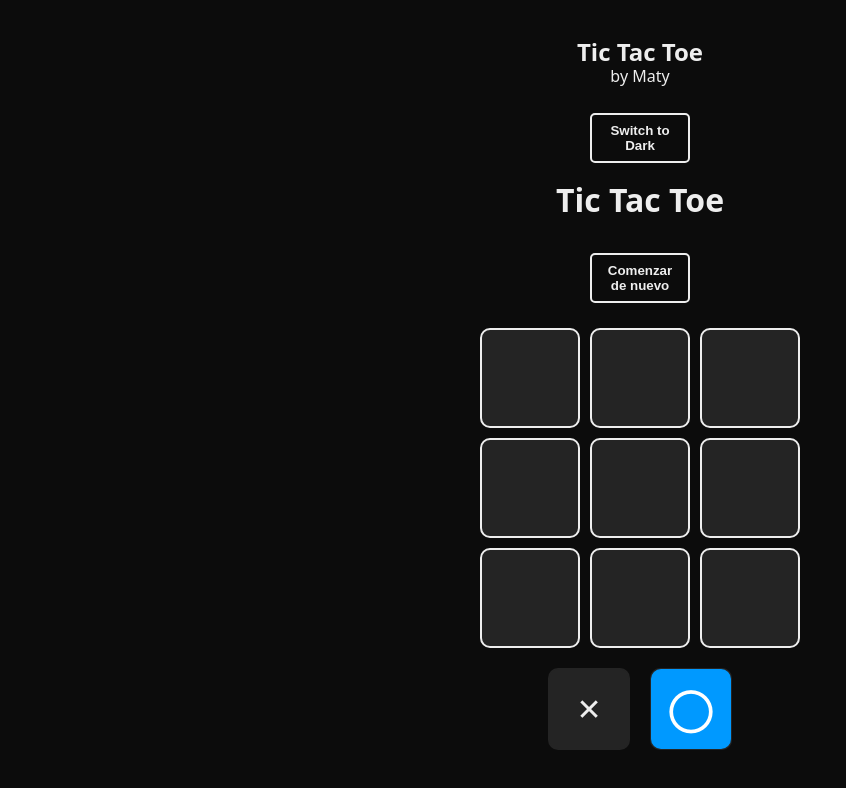
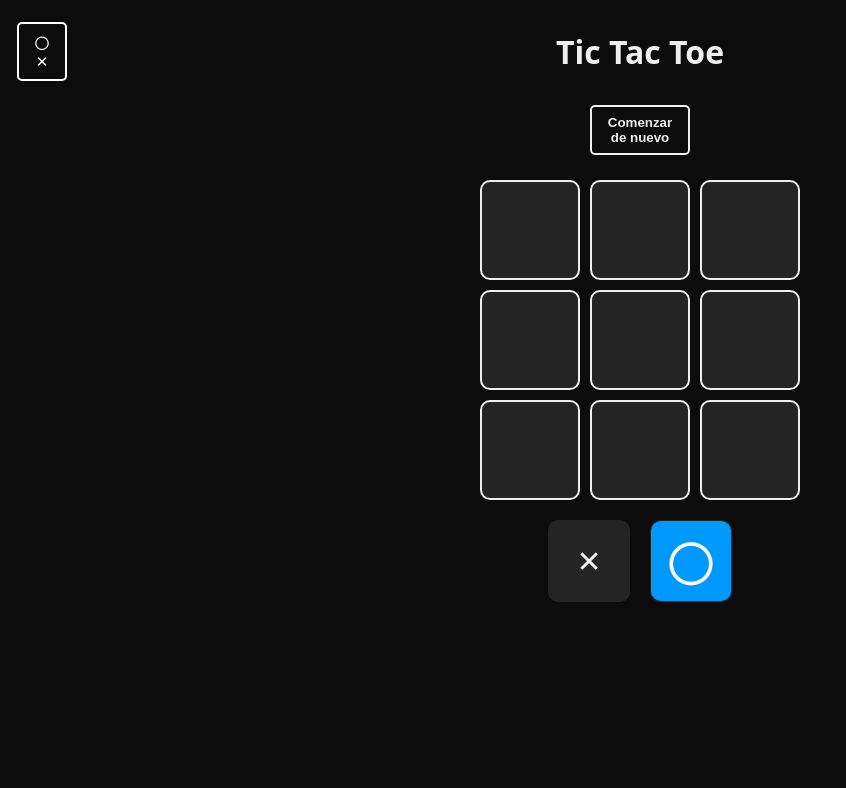
Before and after one commit to Maty910/TicTacToe-React, a React (Vite) app: page / in a window 1280 px wide. Shown: the top 788 px of the page, without its empty margins (0-846 px from the left). Built offline with nearby package versions, Linux system fonts and the light colour scheme.

Commit message:
feat: read description
feat: new styles in the whole page.
feat: menu/aside button and styles

```diff
--- a/src/App.jsx
+++ b/src/App.jsx
@@ -5,7 +5,7 @@ import { Square } from "./components/Square.jsx"
 import { TURNS} from "./const.js"
 import { checkWinnerFrom, checkEndGame } from "./logic/board.js"
 import { WinnerModal } from "./components/WinnerModal.jsx"
-import { ColorMode } from "./components/Aside.jsx"
+import { Aside } from "./components/Aside.jsx"
 import { saveGameToStorage, resetGameStorage } from "./logic/Storage/index.js"
 
 function App() {
@@ -61,9 +61,9 @@ function App() {
 
   return (
     <main className="board">
-    <ColorMode>
-      <h1>dddddddddhola</h1>
-    </ColorMode>
+    <Aside>
+
+    </Aside>
       <h1>Tic Tac Toe</h1>
       <button className="resetGameButton" onClick={resetGame}>Comenzar de nuevo</button>
       <section className="game">
--- a/src/components/Aside.jsx
+++ b/src/components/Aside.jsx
@@ -3,38 +3,62 @@ import { useEffect } from "react"
 
 import './../index.css'
 
-export function ColorMode () {
+export function Aside () {
     const Mode = {
         Dark:'Dark',
         Light:'Light'
     }
 
+    const Languages = {
+        English:'enlang',
+        Español:'eslang'
+    }
+
     const [mode, setMode] = useState(Mode.Dark)
+    const [language, setLanguage] = useState(Languages.English)
 
-    const modeText = mode === Mode.Dark ? 'Switch to Dark' : 'Swith to Light'
-    const modeStyles = mode === Mode.Dark ? 'darkmode' : 'lightmode'
+    const modeText = mode === Mode.Dark ? 'Switch to Light' : 'Swith to Dark'
+    const modeStyles = mode === Mode.Dark ? 'darkmode' : 'lightmode' /*Clase CSS */
 
+    const languageText = language === Languages.English ? 'Switch to ES' : 'Switch to EN'
+
+    const changeLanguage = () => {
+        setLanguage(prevLanguage =>
+            prevLanguage === Languages.English ? Languages.Español : Languages.English
+        );
+    };
 
     const changeMode = () => {
-        if (mode === Mode.Dark) {
-            setMode(Mode.Light)
-        } else {
-            setMode(Mode.Dark)
-        }
-    }
+        setMode(prevMode =>
+            prevMode === Mode.Dark ? Mode.Light : Mode.Dark
+        );
+    };
 
     useEffect(() => {
         document.body.className = modeStyles
     }), [modeStyles]
 
 
+    const content = {
+        title: language === Languages.English ? 'Tic Tac Toe' : 'Ta Te Tí',
+        author: language === Languages.English ? 'by Maty' : 'por Maty'
+    };
+
+    const [isOpen, setIsOpen] = useState(false);
+
+    const toggleMenu = () => {
+        setIsOpen(!isOpen);
+    };
+
     return (
-        <aside>
-            <h2>
-                Tic Tac Toe
-            </h2>
-            <p>by Maty</p>
-            <button className={modeStyles} onClick={changeMode}>{modeText}</button>
-        </aside>
+        <>
+            <button  className={`menu-toggle ${isOpen ? 'open' : ''}`} onClick={toggleMenu}>〇✕</button> {/* Botón para abrir/cerrar el menú */}
+            <aside className={isOpen ? 'open' : ''}>
+                <h2>{content.title}</h2>
+                <p>{content.author}</p>
+                <button className={modeStyles} onClick={changeMode}>{modeText}</button>
+                <button className={modeStyles} onClick={changeLanguage}>{languageText}</button>
+            </aside>
+        </>
     )
 }
--- a/src/index.css
+++ b/src/index.css
@@ -1,5 +1,3 @@
-
-
 :root {
   font-family: system-ui, -apple-system, BlinkMacSystemFont, 'Segoe UI', Roboto, Oxygen, Ubuntu, Cantarell, 'Open Sans', 'Helvetica Neue', sans-serif;
   font-size: 16px;
@@ -7,8 +5,6 @@
   font-weight: 400;
 
   color-scheme: light dark;
-  color: #ffffffde;
-  background-color: var(black);
 
   font-synthesis: none;
   text-rendering: optimizeLegibility;
@@ -17,8 +13,10 @@
   -webkit-text-size-adjust: 100%;
 
   /* lightmode */
-  --cream: #eee;
-  --aquagreen: #7de3cb;
+  --cream: #cdce90;
+  --blue:#178ec1 ;
+  --aquagreen: #0ad4a5;
+  --text-color: #292921;
 
   /* darkmode */
   --black: #0c0c0c;
@@ -183,7 +181,6 @@ body {
   margin: 0;
 }
 
-
 .board .turn .turnButton {
   margin: 5px 10px;
   padding: 1px;
@@ -221,7 +218,7 @@ body {
   border-radius: 10px;
 }
 
-.turn .turnButtontton:hover::before {
+.turn .turnButton:hover::before {
   filter: blur(1.5rem);
   opacity: .5;
   /* animation: 3s spin linear infinite; */
@@ -236,9 +233,6 @@ body {
     --angle: 360deg;
   }
 }
-
-
-
 
 .winner {
   position: absolute;
@@ -276,29 +270,106 @@ body {
 .darkmode {
   background-color: #0c0c0c;
   color: #eee;
-  transition: all .5s ease;
+  transition: .5s ease-in-out;
 }
 
 .lightmode, .lightmode button,.lightmode .board h1, .lightmode .turnButton {
   background-color: var(--cream);
   color: var(--black);
-  border-color: var(--black);
-  transition: all .5s ease-out;
+  border-color: var(--text-color);
+  transition: all .5s ease-in-out;
 }
 
 .lightmode .game .square {
-  background-color: var(--aquagreen);
-  color: var(--black);
-  transition: all .5s ease-out;
+  background-color: var(--blue);
+  color: var(--text-color);
+  transition: all .5s ease-in-out;
 }
 
 .lightmode .turnButton .square {
-  background-color: var(--aquagreen);
-  transition: all .5s ease-out;
+  background-color: var(--blue);
+  transition: all .5s ease-in-out;
 }
 
 .lightmode .turnButton .square.is-selected {
-  background-color: #1BD054;
+  background-color: var(--aquagreen);
+  color: var(--text-color);
+  transition: all .5s ease-in-out;
+}
+
+.lightmode aside {
+  background-color: var(--cream);
+  box-shadow: 0px 4px 8px#0c0c0c;
+}
+
+.lightmode button.menu-toggle{
+  background-color: var(--cream);
   color: var(--black);
-  transition: all .5s ease-out;
+  border-color: var(--black);
 }
+aside {
+  position: absolute;
+  top: 10px;
+  left: 10px;
+  width: 230px; /* Ajusta según tus necesidades */
+  background-color: var(--black); /* Un fondo oscuro para contraste */
+  border-radius: 10px;
+  box-shadow: 0px 2px 8px #00ffbb56; /* Añade una sombra para darle profundidad */
+  overflow: hidden;
+  transition: max-height 0.3s ease-out, opacity 0.3s ease-out; /* Transición suave para el desplegable */
+  max-height: 0; /* Comienza cerrado */
+  opacity: 0;
+  z-index: 2;
+}
+
+aside.open {
+  max-height: 300px; /* Espacio para mostrar el contenido */
+  opacity: 1;
+}
+
+aside h2, aside p {
+  color: #cdce90;
+  padding: 7px;
+  margin: 0;
+  background-color: rgb(35, 35, 35) /* Diferencia del fondo del aside */
+}
+
+aside button {
+  width: 100%;
+  padding: 10px;
+  border: none;
+  cursor: pointer;
+  text-align: center;
+}
+
+aside button:hover {
+  background-color: #66666697;
+}
+
+@media (max-width: 425px) {
+  aside {
+    width: 100%;
+    left: 0;
+    border-radius: 0;
+  }
+}
+button.menu-toggle {
+  text-align: center;
+  background: var(--black);
+  color: white;
+  font-size: 15px;
+  border-radius: 5px;
+  width: 50px;
+  border: white 2px solid;
+  position: fixed;
+  top: -3px;
+  left: -8px;
+  cursor: pointer;
+  z-index: 11;
+  transition:  all 0.3s ease;
+}
+
+button.menu-toggle.open {
+  transform: rotate(270deg);
+  left:225px
+}
```
